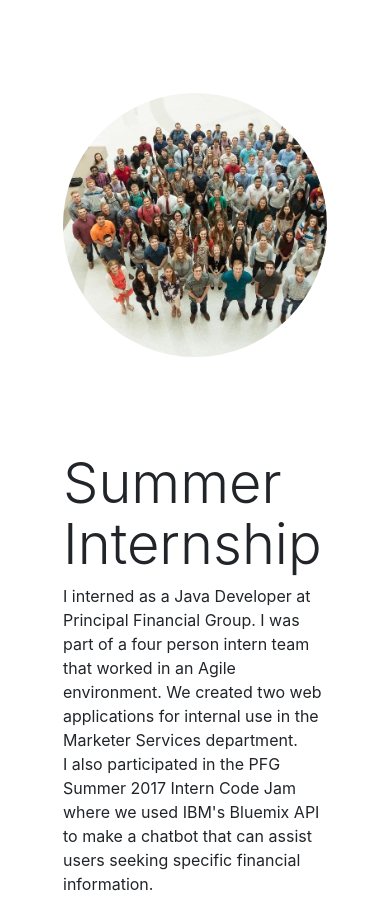
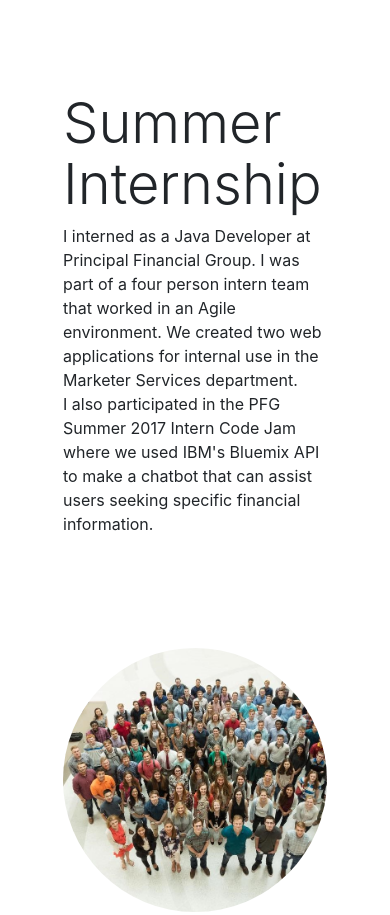
Before and after one commit to andrewmckeighan/myWeb, a website: page index.html in a window 390 px wide. Shown: the part 1360-2275 px from the top of the page. Drawn offline with Linux system fonts and the light colour scheme.

Commit message:
Fixed order of pictures for mobile

```diff
--- a/index.html
+++ b/index.html
@@ -81,12 +81,12 @@
     <section>
       <div class="container">
         <div class="row align-items-center">
-          <div class="col-md-6">
+          <div class="col-md-6 order-2">
             <div class="p-5">
               <img class="img-fluid rounded-circle" src="/images/principalGroup.jpg" alt="">
             </div>
           </div>
-          <div class="col-md-6">
+          <div class="col-md-6 order-1">
             <div class="p-5">
               <h2 class="display-4">Summer Internship</h2>
               <p>
```
